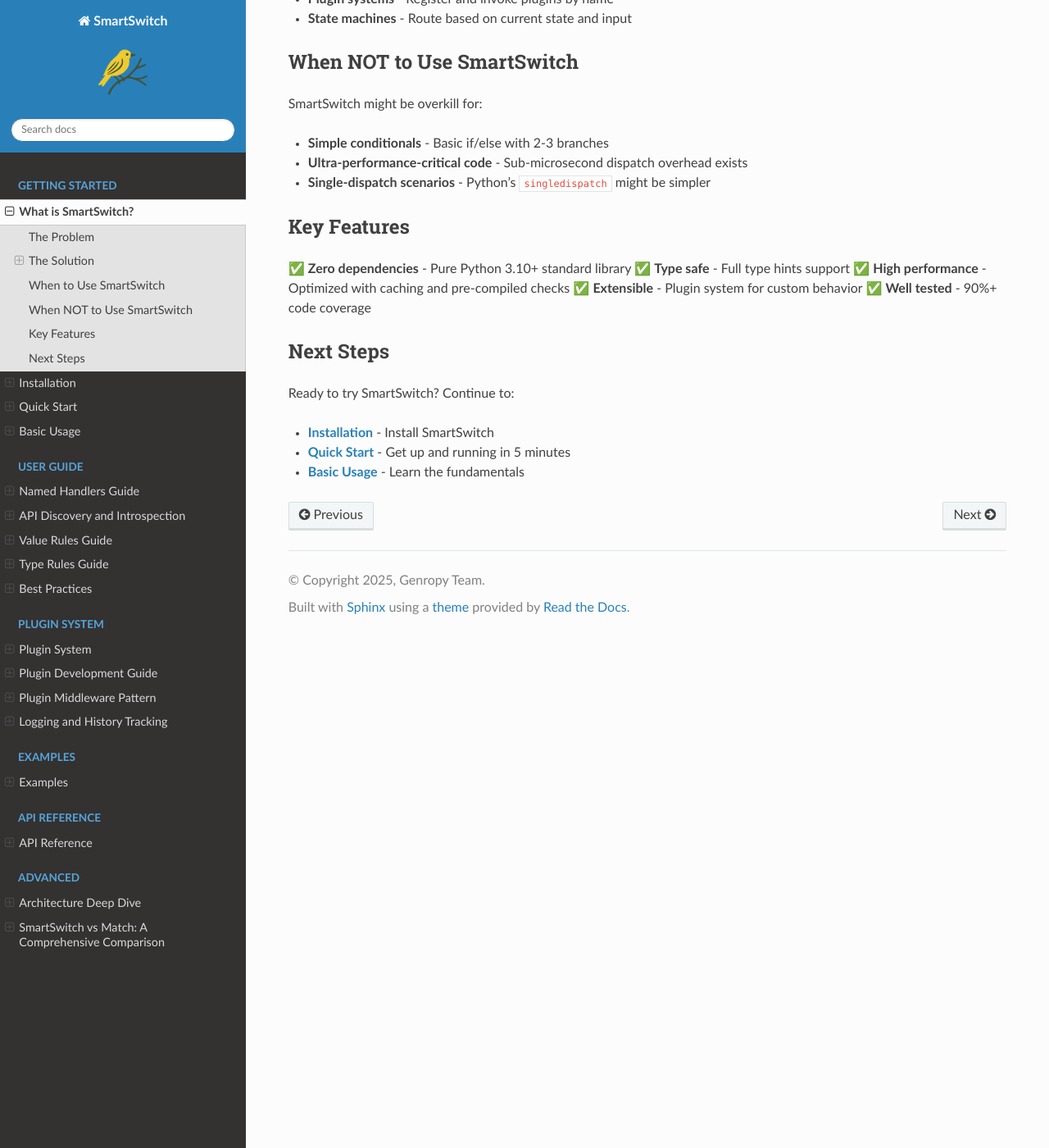
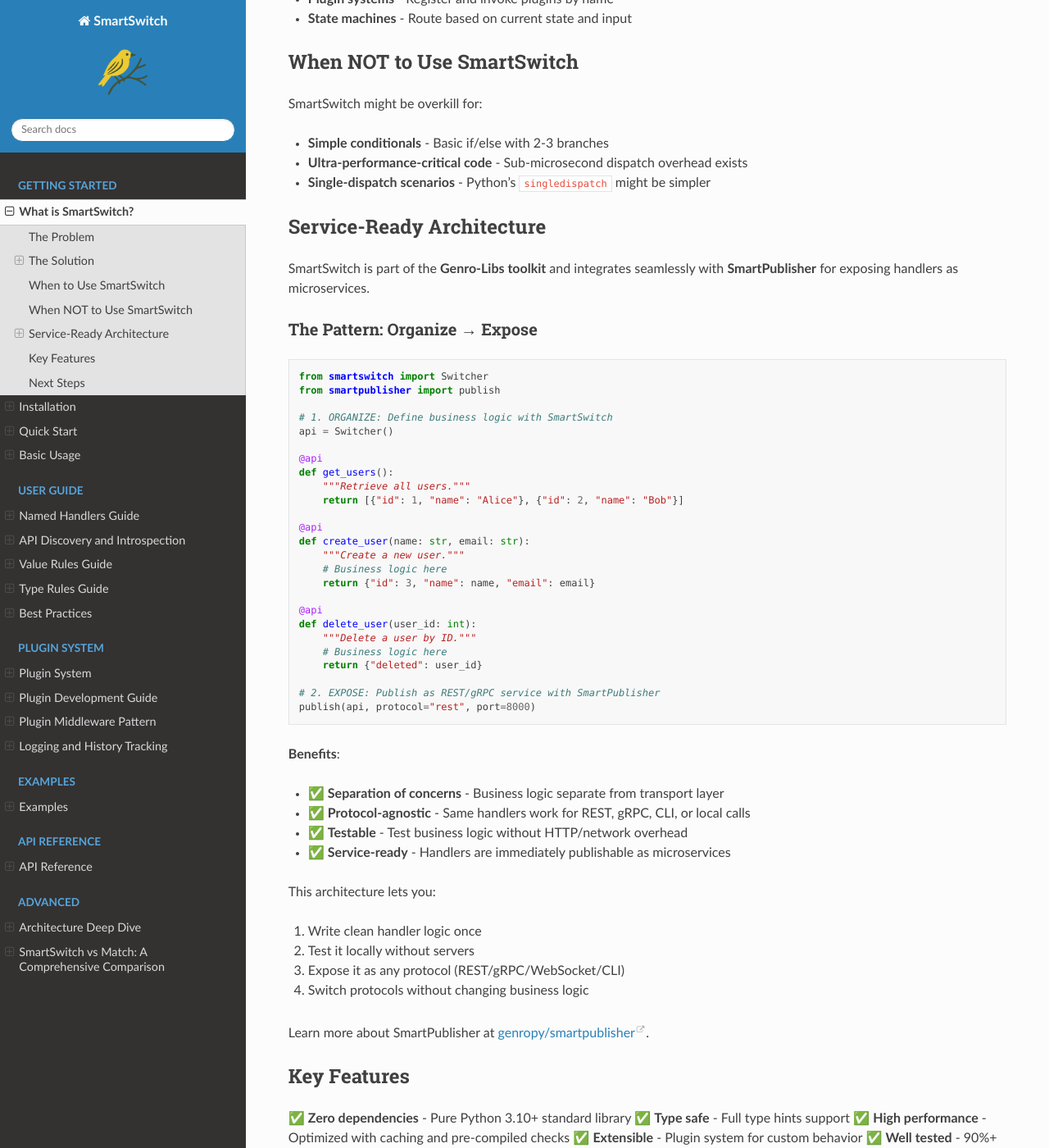
Before and after one commit to genropy/smartswitch, a Sphinx documentation site: the page built from docs/user-guide/overview.md, in a window 1280 px wide and 1400 px high, scrolled down 2191 px. Shown: the whole window at 82% size. Built offline with Sphinx 7.4.7 and the Read the Docs theme 3.1.0, drawn with Linux system fonts in a browser that asks for light colours.

Commit message:
docs: Add SmartPublisher integration section to overview
Document the synergy between SmartSwitch and SmartPublisher for
service-ready architecture. This clarifies how SmartSwitch handlers
can be easily exposed as microservices.

Changes:
- Add "Service-Ready Architecture" section in overview.md
- Explain "Organize → Expose" pattern
- Show complete example with SmartPublisher integration
- Emphasize separation of concerns (business logic vs transport)
- List benefits: protocol-agnostic, testable, service-ready
- Link to genropy/smartpublisher repository

This makes clear that SmartSwitch is designed for clean handler
organization that can be deployed in multiple ways (microservices,
CLI, local calls) without changing business logic.

````diff
--- a/docs/user-guide/overview.md
+++ b/docs/user-guide/overview.md
@@ -109,6 +109,54 @@ SmartSwitch might be overkill for:
 - **Ultra-performance-critical code** - Sub-microsecond dispatch overhead exists
 - **Single-dispatch scenarios** - Python's `singledispatch` might be simpler
 
+## Service-Ready Architecture
+
+SmartSwitch is part of the **Genro-Libs toolkit** and integrates seamlessly with **SmartPublisher** for exposing handlers as microservices.
+
+### The Pattern: Organize → Expose
+
+```python
+from smartswitch import Switcher
+from smartpublisher import publish
+
+# 1. ORGANIZE: Define business logic with SmartSwitch
+api = Switcher()
+
+@api
+def get_users():
+    """Retrieve all users."""
+    return [{"id": 1, "name": "Alice"}, {"id": 2, "name": "Bob"}]
+
+@api
+def create_user(name: str, email: str):
+    """Create a new user."""
+    # Business logic here
+    return {"id": 3, "name": name, "email": email}
+
+@api
+def delete_user(user_id: int):
+    """Delete a user by ID."""
+    # Business logic here
+    return {"deleted": user_id}
+
+# 2. EXPOSE: Publish as REST/gRPC service with SmartPublisher
+publish(api, protocol="rest", port=8000)
+```
+
+**Benefits**:
+- ✅ **Separation of concerns** - Business logic separate from transport layer
+- ✅ **Protocol-agnostic** - Same handlers work for REST, gRPC, CLI, or local calls
+- ✅ **Testable** - Test business logic without HTTP/network overhead
+- ✅ **Service-ready** - Handlers are immediately publishable as microservices
+
+This architecture lets you:
+1. Write clean handler logic once
+2. Test it locally without servers
+3. Expose it as any protocol (REST/gRPC/WebSocket/CLI)
+4. Switch protocols without changing business logic
+
+Learn more about SmartPublisher at [genropy/smartpublisher](https://github.com/genropy/smartpublisher).
+
 ## Key Features
 
 ✅ **Zero dependencies** - Pure Python 3.10+ standard library
````
